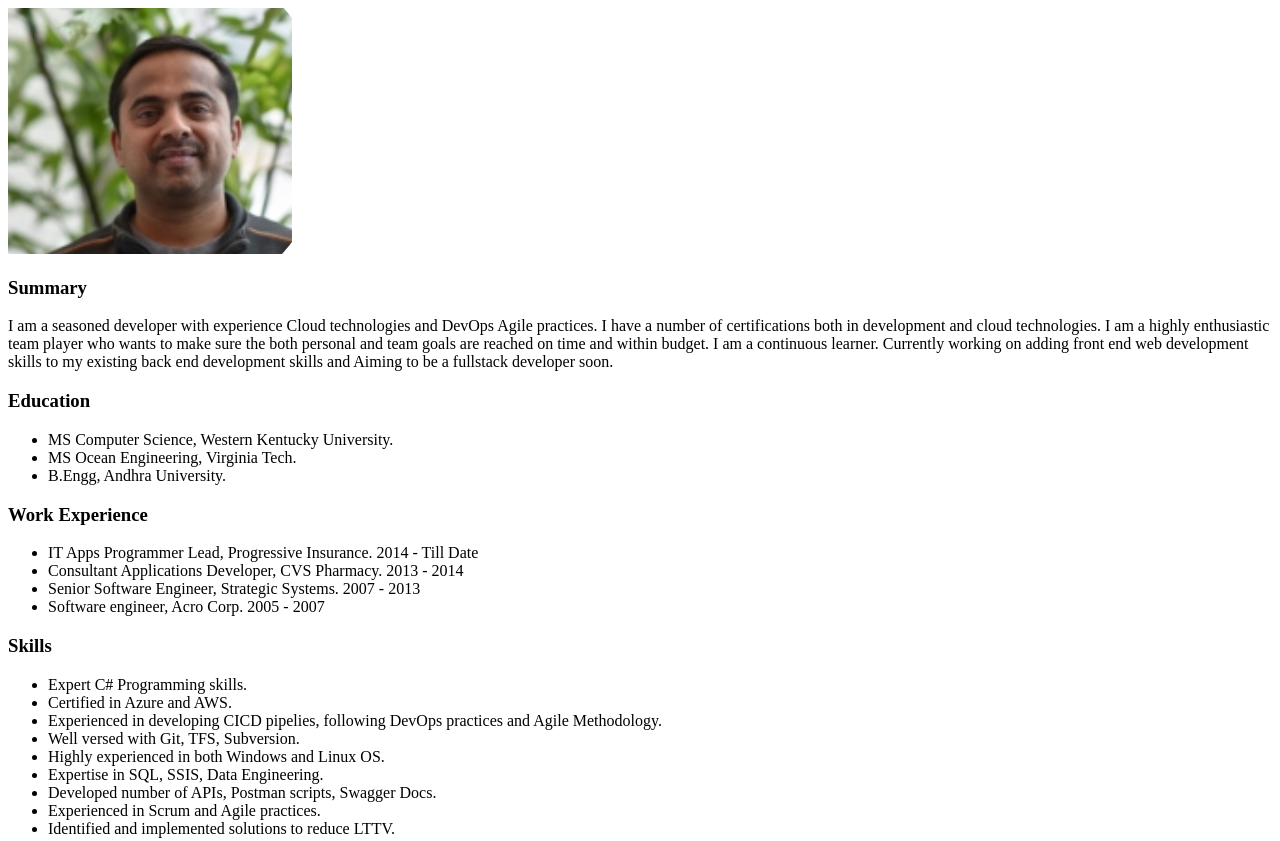
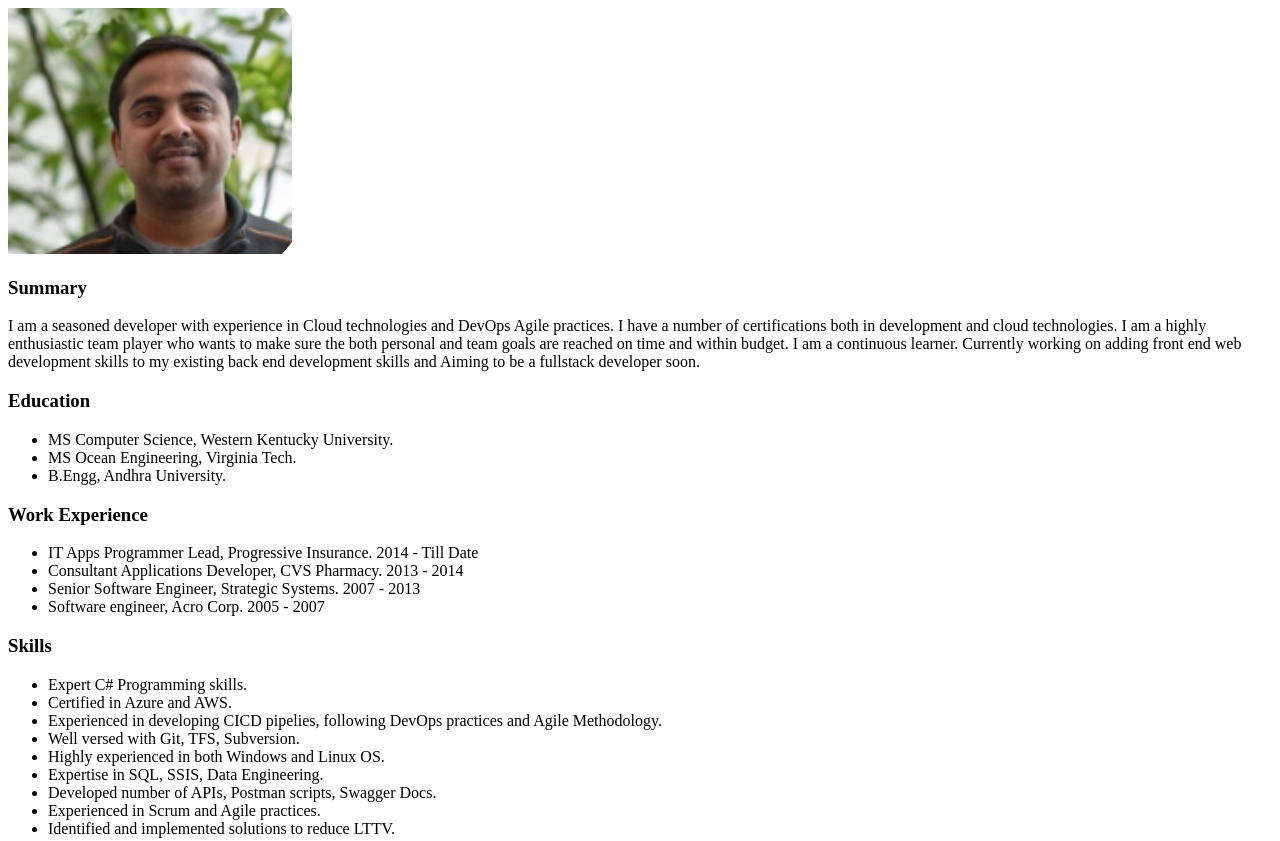
Before and after one commit to swargithub/Resume, a plain HTML site: page index.html in a window 1280 px wide. Shown: the top 841 px of the page. Drawn offline with Linux system fonts and the light colour scheme.

Commit message:
Add files via upload

```diff
--- a/index.html
+++ b/index.html
@@ -5,7 +5,7 @@
 <body>
     <img src="./assets/Pic.png" alt="Picture">
     <h3>Summary</h3>
-    <p>I am a seasoned developer with experience Cloud technologies and DevOps Agile practices.
+    <p>I am a seasoned developer with experience in Cloud technologies and DevOps Agile practices.
         I have a number of certifications both in development and cloud technologies.
         I am a highly enthusiastic team player who wants to make sure the both personal and team goals are reached on time and within budget.
         I am a continuous learner. Currently working on adding front end web development skills to my existing back end development skills and Aiming to be a fullstack developer soon.
```
